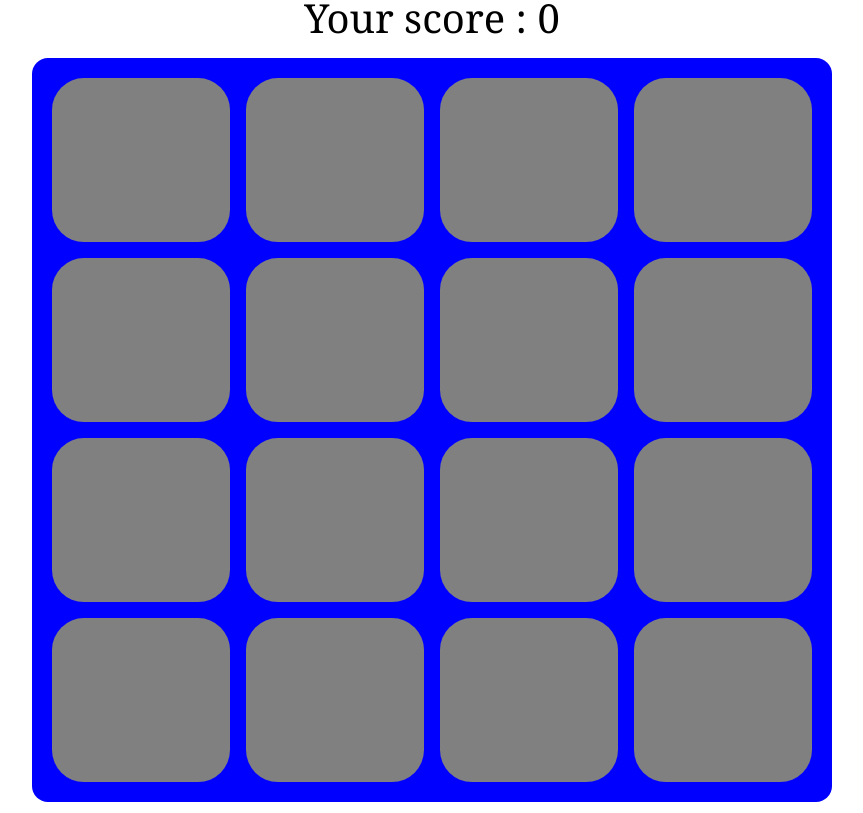
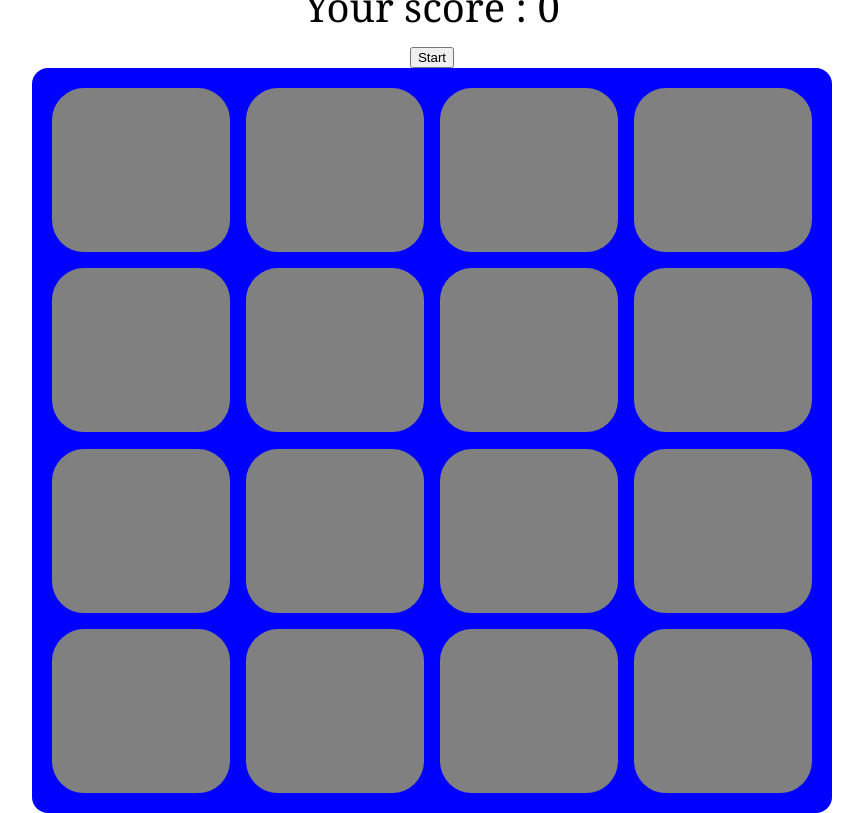
Before and after one commit to Thomas-Murzyn/thomas-murzyn-memory-game-test-oostaoo, a React (Create React App) app: page / in a window 1280 px wide. Shown: the whole page, without its empty margins (208-1071 px from the left). Built offline with nearby package versions, Linux system fonts and the light colour scheme; a web font is replaced by a local one.

Commit message:
Added button component

```diff
--- a/src/App.tsx
+++ b/src/App.tsx
@@ -1,6 +1,8 @@
 import "./App.scss";
 import Cards from "./components/cards/cards.component";
 import { useAppSelector } from "./app/hooks";
+import Button from "./components/button/button.component";
+import { ButtonType } from "./components/button/button.component";
 
 function App() {
   const points = useAppSelector((state) => state.game.points);
@@ -8,6 +10,7 @@ function App() {
   return (
     <div className="App">
       <h1>Your score : {points}</h1>
+      <Button buttonStyle={ButtonType.ButtonStart}>Start</Button>
       <Cards />
     </div>
   );
--- a/src/components/button/button.component.tsx
+++ b/src/components/button/button.component.tsx
@@ -2,8 +2,8 @@ import "./button.styles.scss";
 import { ButtonHTMLAttributes } from "react";
 
 export enum ButtonType {
-  ButtonHome = "ButtonHome",
-  ButtonSubmit = "ButtonSubmit",
+  ButtonStart = "ButtonStart",
+  ButtonReset = "ButtonReset",
 }
 
 type ButtonProps = {
@@ -11,8 +11,8 @@ type ButtonProps = {
   children: string;
 } & ButtonHTMLAttributes<HTMLButtonElement>;
 
-function Button() {
-  return <div>Button</div>;
+function Button({ buttonStyle, children, ...otherProps }: ButtonProps) {
+  return <button>{children}</button>;
 }
 
 export default Button;
```
